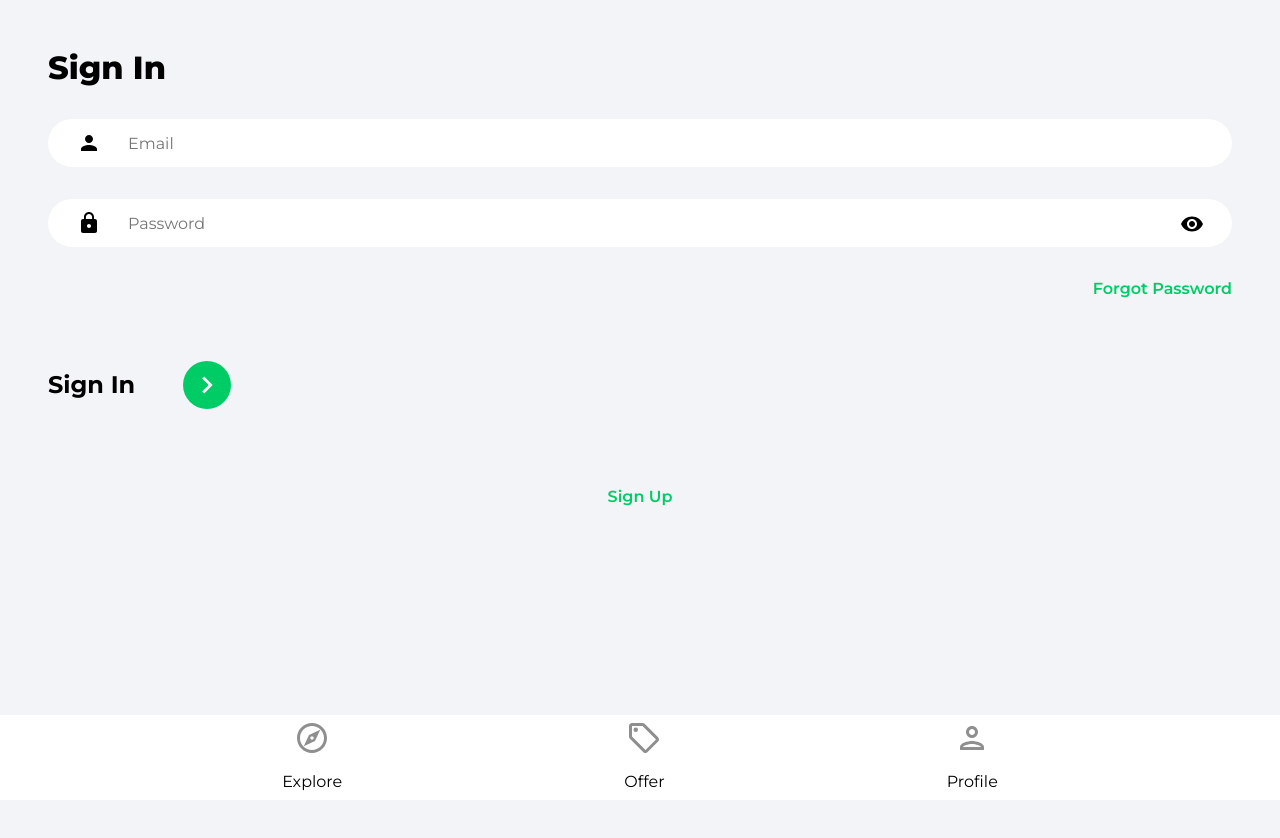
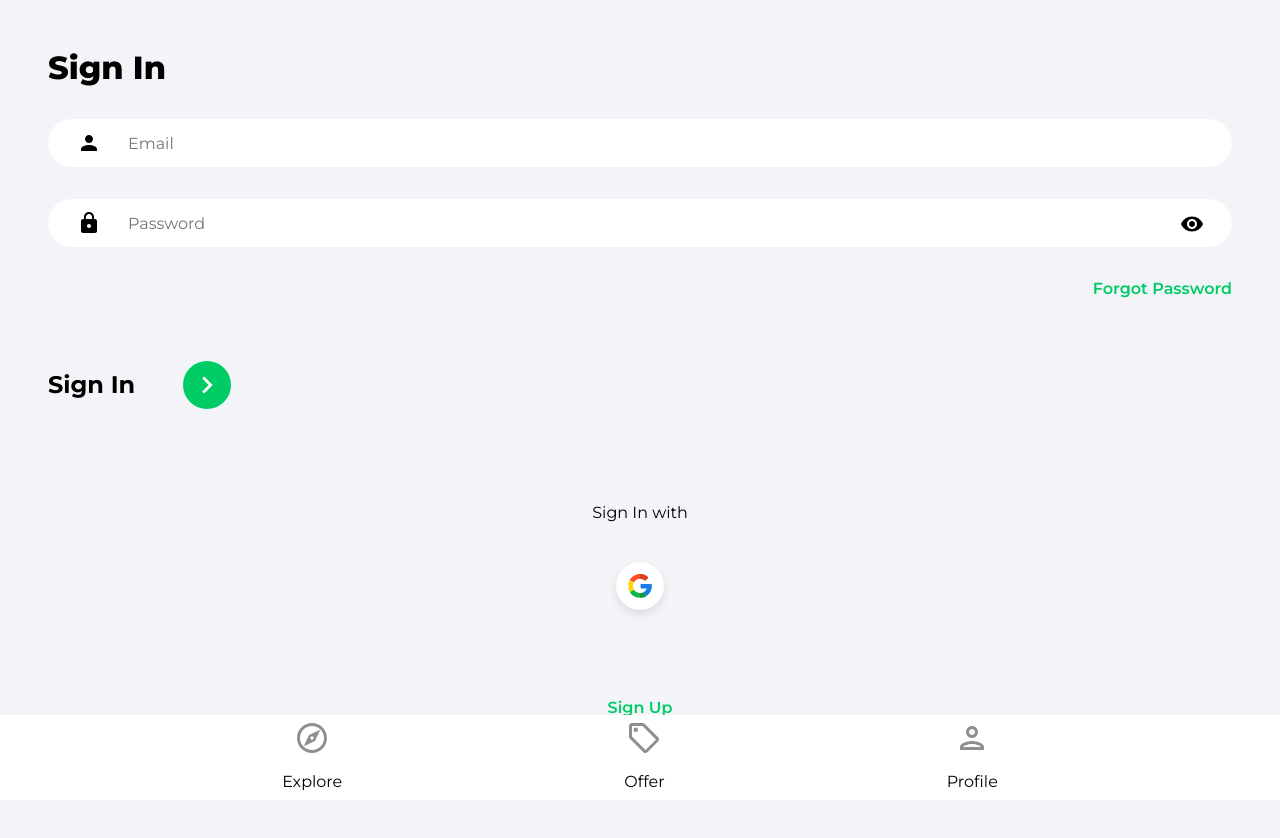
Before and after one commit to kucherol/React_house-marketplace-app, a React (Create React App) app: page /sign-in in a window 1280 px wide. Shown: the top 838 px of the page. Before the commit the page ends 800 px from the top, so only its background shows below. Built offline with nearby package versions, Linux system fonts and the light colour scheme.

Commit message:
google auth, explore and category pages added

```diff
--- a/src/App.js
+++ b/src/App.js
@@ -9,6 +9,7 @@
 import Profile from './pages/Profile';
 import SignIn from './pages/SignIn';
 import SignUp from './pages/SignUp';
+import Category from './pages/Category';
 import Navbar from './components/Navbar';
 import PrivateRoute from './components/PrivateRoute';
 
@@ -19,6 +20,7 @@
         <Routes>
           <Route path='/' element={<Explore />} />
           <Route path='/offers' element={<Offers />} />
+          <Route path='/category/:categoryName' element={<Category />} />
           <Route path='/profile' element={<PrivateRoute />} >
             <Route path='/profile' element={<Profile />} />
           </Route>
--- /dev/null
+++ b/src/components/OAuth.jsx
@@ -0,0 +1,50 @@
+import {useLocation, useNavigate} from 'react-router-dom';
+import {getAuth, signInWithPopup, GoogleAuthProvider} from 'firebase/auth';
+import {doc, setDoc, getDoc, serverTimestamp} from 'firebase/firestore';
+import {db} from '../firebase.config';
+import {toast} from 'react-toastify';
+
+import googleIcon from '../assets/svg/googleIcon.svg';
+
+function OAuth() {
+    const navigate = useNavigate();
+    const location = useLocation();
+
+    const onGoogleClick = async () => {
+        try {
+            const auth = getAuth();
+            const provider = new GoogleAuthProvider();
+            const result = await signInWithPopup(auth, provider);
+            const user = result.user;
+
+            const docRef = doc(db, 'users', user.uid);
+            const docSnap = await getDoc(docRef);
+
+            if (!docSnap.exists()) {
+                await setDoc(doc(db, 'users', user.id), {
+                    name: user.displayName,
+                    email: user.email,
+                    timestamp: serverTimestamp()
+                })
+            }
+
+            navigate('/');
+        } catch (error) {
+            toast.error('Could not authorize with Google')
+        }
+    }
+
+    return (
+        <div className='socialLogin'>
+            <p>Sign {location.pathname === '/sign-up' ? 'Up' : 'In'} with</p>
+            <button
+                className="socialIconDiv"
+                onClick={onGoogleClick}
+            >
+                <img className='socialIconImg' src={googleIcon} alt="google" />
+            </button>
+        </div>
+    )
+}
+
+export default OAuth;
--- a/src/hooks/useAuthStatus.js
+++ b/src/hooks/useAuthStatus.js
@@ -1,5 +1,5 @@
 import { useEffect, useState, useRef } from "react";
-import { getAuth, onAuthStateChange } from "firebase/auth";
+import { getAuth, onAuthStateChanged } from "firebase/auth";
 
 export const useAuthStatus = () => {
     const [loggedIn, setLoggedIn] = useState(false);
@@ -9,7 +9,7 @@
     useEffect(() => {
         if (isMounted) {
             const auth = getAuth();
-            onAuthStateChange(auth, (user) => {
+            onAuthStateChanged(auth, (user) => {
                 if (user) {
                     setLoggedIn(true);
                 }
--- a/src/index.css
+++ b/src/index.css
@@ -293,7 +293,7 @@
   color: #00cc66;
   font-weight: 600;
   text-align: center;
-  margin-bottom: 3rem;
+  margin-bottom: 8rem;
 }
 
 @media (min-width: 1217px) {
--- /dev/null
+++ b/src/pages/Category.jsx
@@ -0,0 +1,8 @@
+
+function Category() {
+    return (
+        <div>Category</div>
+    )
+}
+
+export default Category;
--- a/src/pages/Explore.jsx
+++ b/src/pages/Explore.jsx
@@ -1,7 +1,26 @@
+import {Link} from 'react-router-dom';
+import rentCategoryImage from '../assets/jpg/rentCategoryImage.jpg';
+import  sellCategotyImage from '../assets/jpg/sellCategotyImage.jpg';
+
 function Explore() {
     return (
-        <div>
-            <h1>Explore</h1>
+        <div className='explore'>
+            <header>
+                <p className='pageHeader'>Explore</p>
+            </header>
+            <main>
+                <p className="exploreCategoryHeading">Categories</p>
+                <div className="exploreCategories">
+                    <Link to='/category/rent' >
+                        <img src={rentCategoryImage} alt="rent" className='exploreCategoryImg' />
+                        <p className="exploreCategoryName">Places For Rent</p>
+                    </Link>
+                    <Link to='/category/sell' >
+                        <img src={sellCategotyImage} alt="sell" className='exploreCategoryImg' />
+                        <p className="exploreCategoryName">Places For Sell</p>
+                    </Link>
+                </div>
+            </main>
         </div>
     )
 }
--- a/src/pages/Profile.jsx
+++ b/src/pages/Profile.jsx
@@ -1,6 +1,6 @@
-import {useEffect, useState} from 'react';
+import {useState} from 'react';
 import {getAuth, updateProfile} from 'firebase/auth';
-import {updateDoc} from 'firebase/firestore';
+import {updateDoc, doc} from 'firebase/firestore';
 import {db} from '../firebase.config';
 import { useNavigate } from 'react-router-dom';
 
--- a/src/pages/SignIn.jsx
+++ b/src/pages/SignIn.jsx
@@ -7,6 +7,7 @@
 
 import {ReactComponent as ArrowRightIcon} from '../assets/svg/keyboardArrowRightIcon.svg';
 import visibilityIcon from '../assets/svg/visibilityIcon.svg';
+import OAuth from '../components/OAuth';
 
 function SignIn() {
     const [showPassword, setShowPassword] = useState(false);
@@ -90,6 +91,7 @@
                             </button>
                         </div>
                     </form>
+                    <OAuth />
                     <Link
                         to='/sign-up'
                         className='registerLink' >
--- a/src/pages/SignUp.jsx
+++ b/src/pages/SignUp.jsx
@@ -9,6 +9,7 @@
 
 import {ReactComponent as ArrowRightIcon} from '../assets/svg/keyboardArrowRightIcon.svg';
 import visibilityIcon from '../assets/svg/visibilityIcon.svg';
+import OAuth from '../components/OAuth';
 
 function SignUp() {
     const [showPassword, setShowPassword] = useState(false);
@@ -109,6 +110,7 @@
                             </button>
                         </div>
                     </form>
+                    <OAuth />
                     <Link
                         to='/sign-in'
                         className='registerLink' >
```
